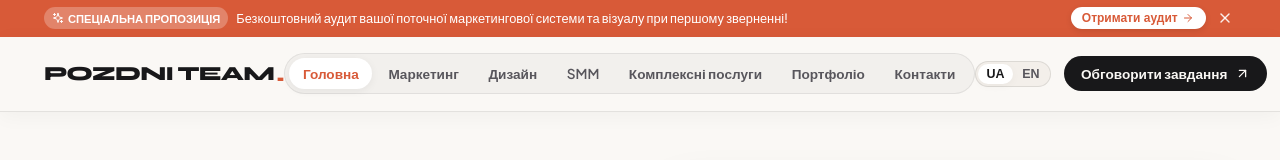
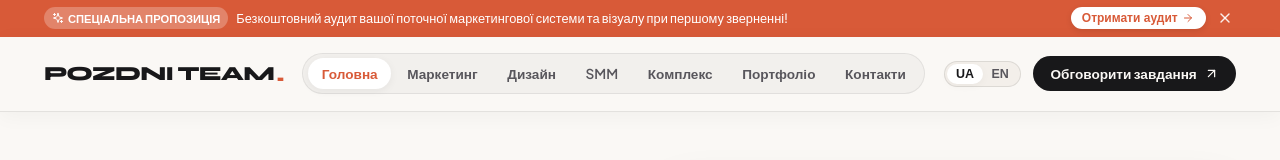
Before and after one commit to epkram-spec/pozdni-team-agency, a React (Vite) app: page / in a window 1280 px wide. Shown: the top 160 px of the page. Built offline with nearby package versions, Linux system fonts and the light colour scheme.

Commit message:
style: update complex nav item label to single word 'Комплекс' for optimal header layout spacing

```diff
--- a/src/components/Header.tsx
+++ b/src/components/Header.tsx
@@ -17,7 +17,7 @@ export const Header: React.FC<HeaderProps> = ({ currentTab, onNavigate, onOpenCo
     { id: 'marketing', labelUa: 'Маркетинг', labelEn: 'Marketing' },
     { id: 'design', labelUa: 'Дизайн', labelEn: 'Design' },
     { id: 'smm', labelUa: 'SMM', labelEn: 'SMM' },
-    { id: 'complex', labelUa: 'Комплексні послуги', labelEn: 'Integrated' },
+    { id: 'complex', labelUa: 'Комплекс', labelEn: 'Integrated' },
     { id: 'portfolio', labelUa: 'Портфоліо', labelEn: 'Portfolio' },
     { id: 'contacts', labelUa: 'Контакти', labelEn: 'Contacts' }
   ];
```
